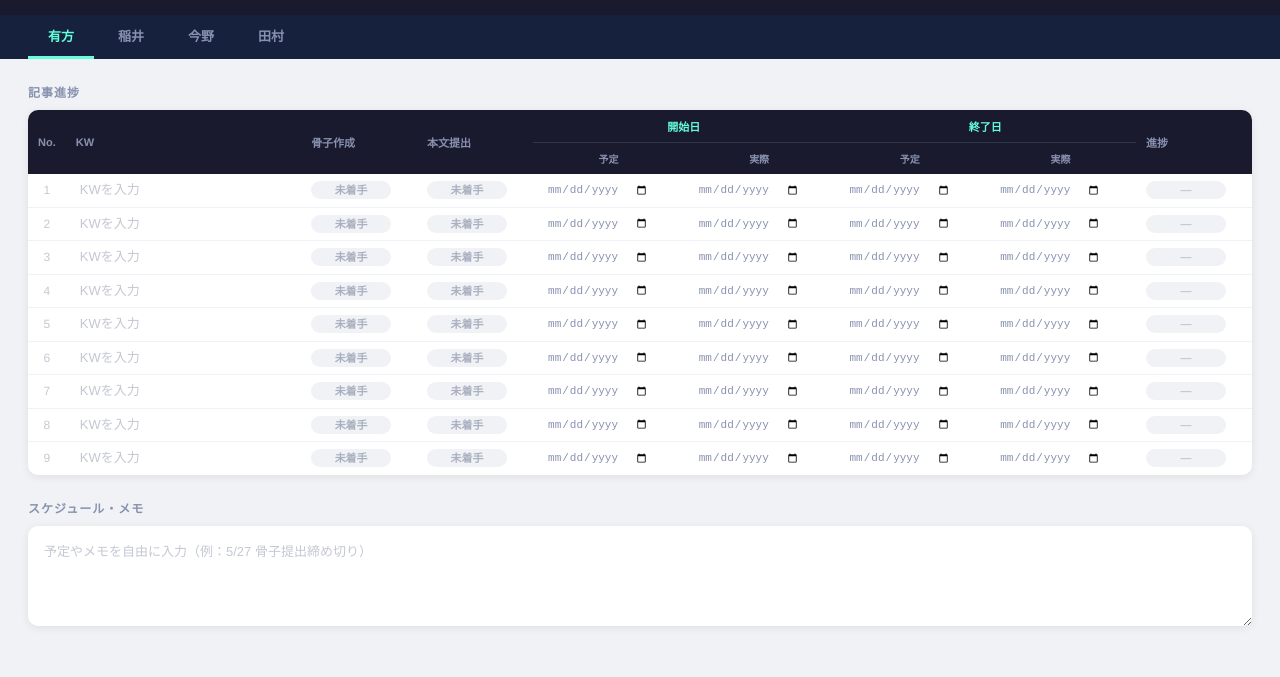
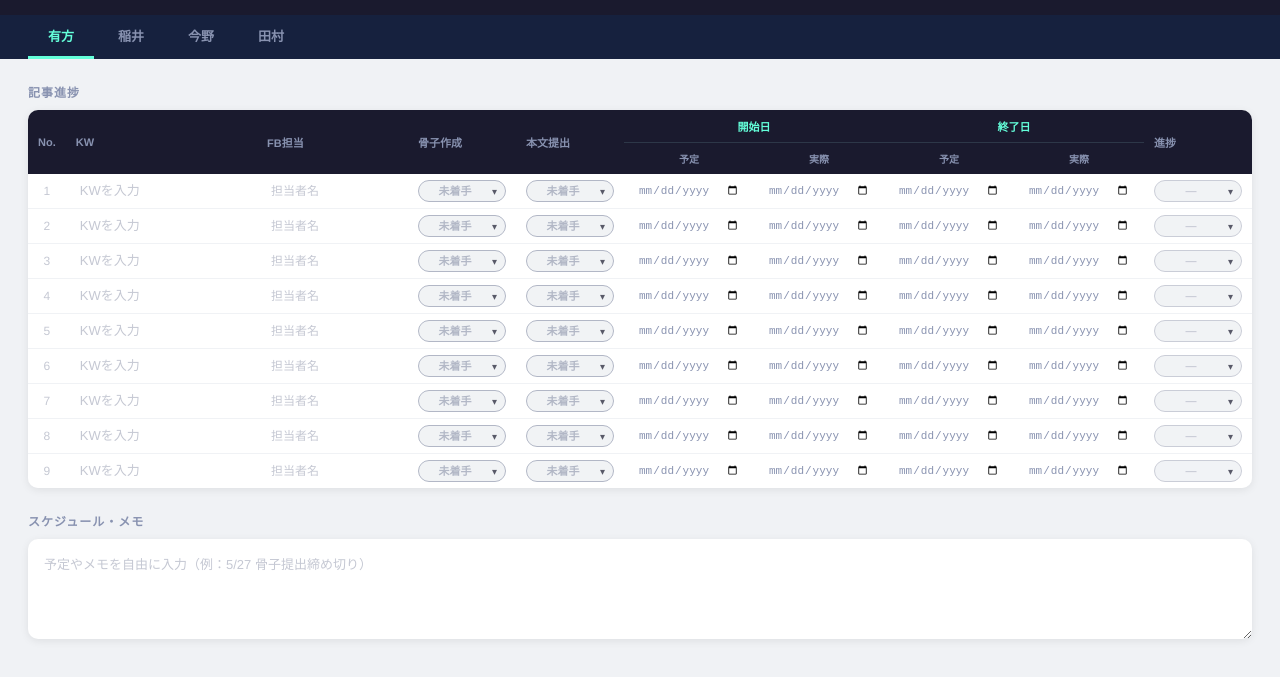
Before and after one commit to plus-moriba/kensyu, a plain HTML site: page index.html in a window 1280 px wide. Shown: the part 47-724 px from the top of the page. Drawn offline with Linux system fonts and the light colour scheme.

Commit message:
プルダウン視認性改善・FB担当列追加

```diff
--- a/index.html
+++ b/index.html
@@ -121,10 +121,25 @@
     }
     .date-input:focus { border-bottom-color: #64ffda; color: #1a1a2e; }
 
+    .select-wrap {
+      position: relative;
+      display: inline-block;
+    }
+    .select-wrap::after {
+      content: '▾';
+      position: absolute;
+      right: 9px;
+      top: 50%;
+      transform: translateY(-50%);
+      pointer-events: none;
+      font-size: 10px;
+      color: inherit;
+      opacity: 0.7;
+    }
     .status-select {
-      border: none;
+      border: 1.5px solid currentColor;
       border-radius: 20px;
-      padding: 3px 10px;
+      padding: 4px 26px 4px 12px;
       font-size: 11px;
       font-weight: 700;
       cursor: pointer;
@@ -132,9 +147,26 @@
       appearance: none;
       -webkit-appearance: none;
       text-align: center;
-      min-width: 80px;
+      min-width: 88px;
+      opacity: 0.9;
     }
-    .status-select:focus { outline: 2px solid #64ffda; outline-offset: 1px; }
+    .status-select:hover { opacity: 1; }
+    .status-select:focus { outline: 2px solid #64ffda; outline-offset: 2px; }
+
+    .fb-input {
+      width: 100%;
+      min-width: 100px;
+      border: none;
+      background: transparent;
+      font-size: 12px;
+      color: #555;
+      outline: none;
+      padding: 2px 4px;
+      border-bottom: 1px solid transparent;
+      transition: border-color 0.15s;
+    }
+    .fb-input:focus { border-bottom-color: #64ffda; background: #f8f9fa; }
+    .fb-input::placeholder { color: #c5c8d3; }
 
     .memo-textarea {
       width: 100%;
@@ -182,19 +214,14 @@ const STATUS_STYLE = {
   '—':     { bg: '#f0f2f5', color: '#c5c8d3' },
 };
 
+function defaultArticle() {
+  return { kw: '', fbTanto: '', kotsushi: '未着手', honbun: '未着手', startPlan: '', startActual: '', endPlan: '', endActual: '', progress: '—' };
+}
+
 function defaultData() {
   return PERSONS.map(name => ({
     name,
-    articles: Array.from({ length: ARTICLE_COUNT }, () => ({
-      kw: '',
-      kotsushi: '未着手',
-      honbun: '未着手',
-      startPlan: '',
-      startActual: '',
-      endPlan: '',
-      endActual: '',
-      progress: '—'
-    })),
+    articles: Array.from({ length: ARTICLE_COUNT }, defaultArticle),
     memo: ''
   }));
 }
@@ -202,7 +229,14 @@ function defaultData() {
 function loadData() {
   try {
     const saved = localStorage.getItem('wbs_data');
-    if (saved) return JSON.parse(saved);
+    if (saved) {
+      const parsed = JSON.parse(saved);
+      // 既存データに新フィールドがない場合のマイグレーション
+      return parsed.map(person => ({
+        ...person,
+        articles: person.articles.map(art => ({ ...defaultArticle(), ...art }))
+      }));
+    }
   } catch(e) {}
   return defaultData();
 }
@@ -221,6 +255,8 @@ function applySelectStyle(sel) {
 }
 
 function makeSelect(opts, value, onChange) {
+  const wrap = document.createElement('div');
+  wrap.className = 'select-wrap';
   const sel = document.createElement('select');
   sel.className = 'status-select';
   opts.forEach(o => {
@@ -235,7 +271,18 @@ function makeSelect(opts, value, onChange) {
     applySelectStyle(sel);
     onChange(sel.value);
   });
-  return sel;
+  wrap.appendChild(sel);
+  return wrap;
+}
+
+function makeFbInput(value, onChange) {
+  const inp = document.createElement('input');
+  inp.type = 'text';
+  inp.className = 'fb-input';
+  inp.value = value;
+  inp.placeholder = '担当者名';
+  inp.addEventListener('input', () => onChange(inp.value));
+  return inp;
 }
 
 function makeKwInput(value, onChange) {
@@ -284,8 +331,9 @@ function renderPanel(personIdx) {
 
   const tr1 = document.createElement('tr');
   [
-    { text: 'No.',    rowspan: 2, cls: 'col-no' },
-    { text: 'KW',     rowspan: 2 },
+    { text: 'No.',     rowspan: 2, cls: 'col-no' },
+    { text: 'KW',      rowspan: 2 },
+    { text: 'FB担当',  rowspan: 2 },
     { text: '骨子作成', rowspan: 2 },
     { text: '本文提出', rowspan: 2 },
     { text: '開始日',  colspan: 2, cls: 'group-header' },
@@ -322,6 +370,10 @@ function renderPanel(personIdx) {
 
     tr.appendChild(td(makeKwInput(art.kw, v => {
       data[personIdx].articles[ai].kw = v; saveData();
+    })));
+
+    tr.appendChild(td(makeFbInput(art.fbTanto, v => {
+      data[personIdx].articles[ai].fbTanto = v; saveData();
     })));
 
     tr.appendChild(td(makeSelect(STATUS_OPTS, art.kotsushi, v => {
```
